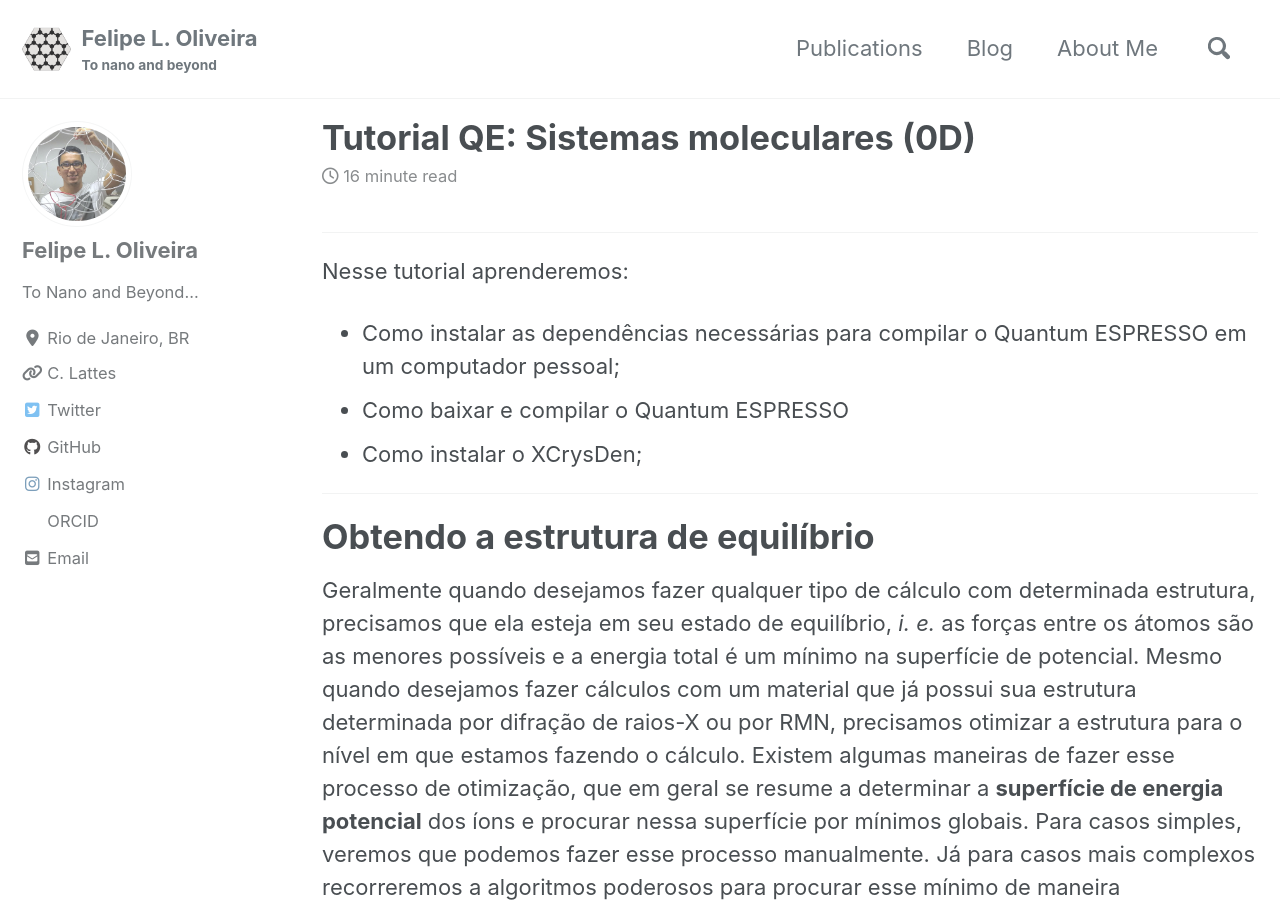
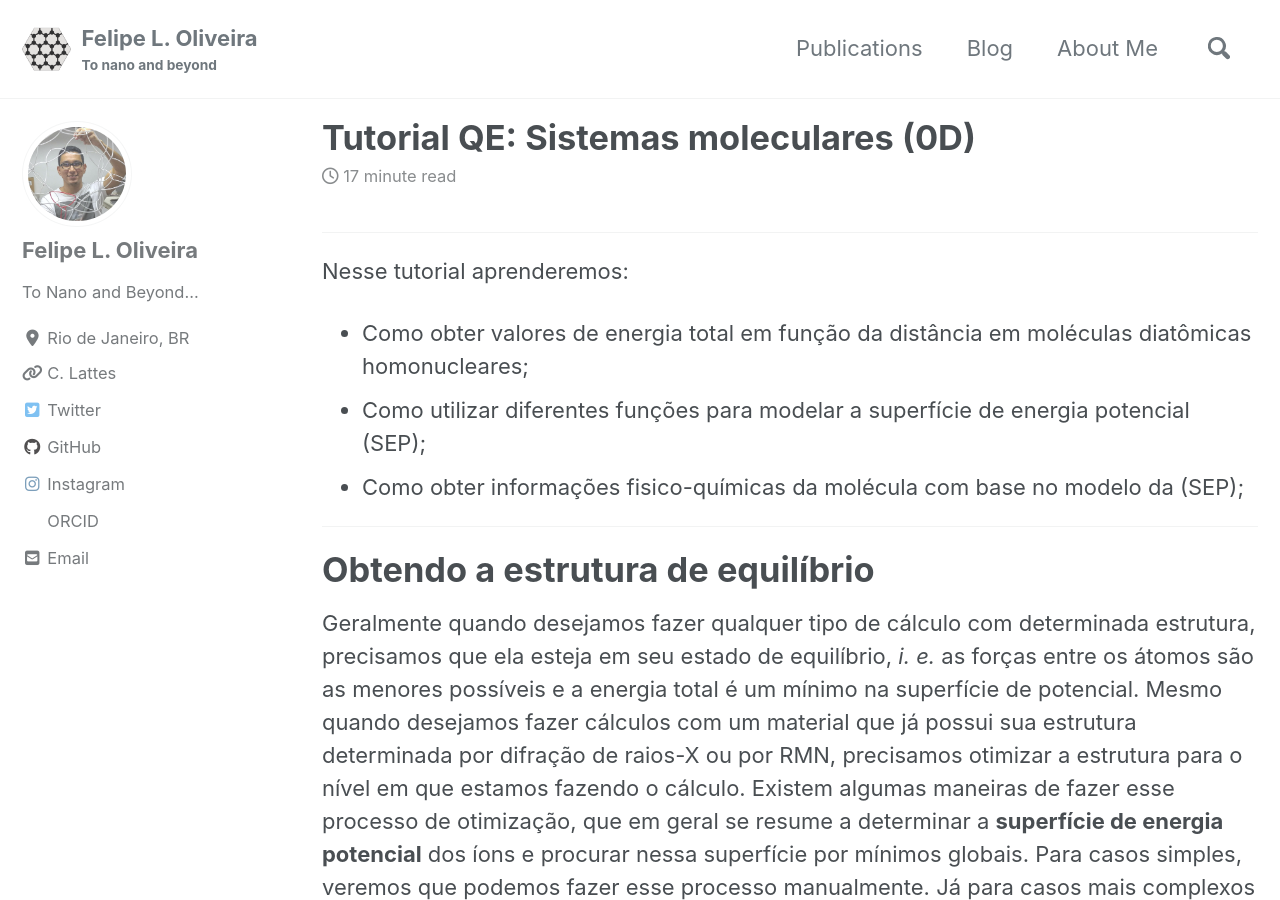
Before and after one commit to lipelopesoliveira/lipelopesoliveira.github.io, a Jekyll site: the page built from _posts/tutoriais_qe/2019-08-30-cap2-1.md, in a window 1280 px wide and 900 px high. Built offline with Jekyll 4.4.1, drawn with Linux system fonts in a browser that asks for light colours; cached includes are drawn as plain includes; nearby versions of some CDN libraries; formulas are drawn with MathJax 3.

Commit message:
Update 2019-08-30-cap2-1.md

```diff
--- a/_posts/tutoriais_qe/2019-08-30-cap2-1.md
+++ b/_posts/tutoriais_qe/2019-08-30-cap2-1.md
@@ -10,11 +10,10 @@ mathjax: "true"
 ---
 
 ***
-
 Nesse tutorial aprenderemos:
-  - Como instalar as dependências necessárias para compilar o Quantum ESPRESSO em um computador pessoal;
-  - Como baixar e compilar o Quantum ESPRESSO
-  - Como instalar o XCrysDen;
+  - Como obter valores de energia total em função da distância em moléculas diatômicas homonucleares;
+  - Como utilizar diferentes funções para modelar a superfície de energia potencial (SEP);
+  - Como obter informações fisico-químicas da molécula com base no modelo da (SEP);
 
 ***
 
```
